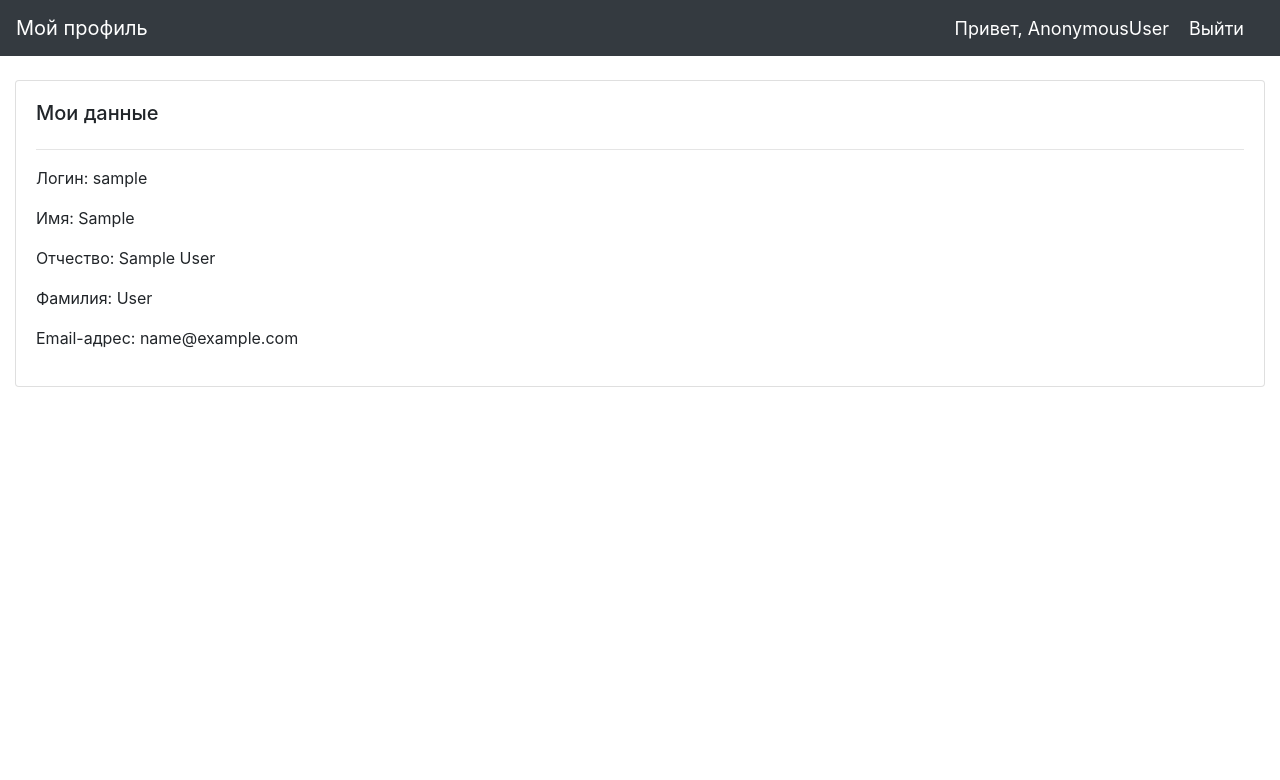
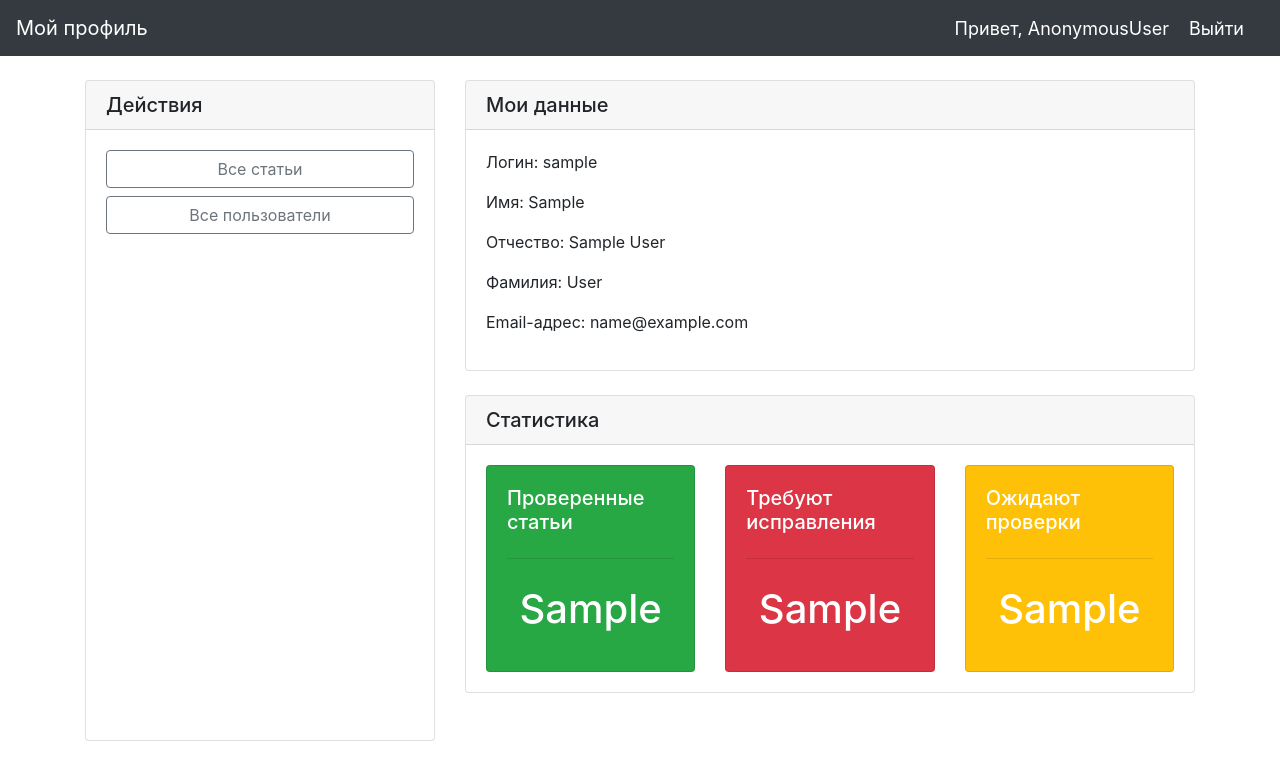
Before and after one commit to SayanGarm/ProjectGPO, a Django app: template Account/templates/registration/moderator_home.html in a window 1280 px wide. Shown: the top 780 px of the page. Run offline with Django 3.2, Linux system fonts and the light colour scheme; tables that the repository leaves empty hold one stand-in row (values such as "Sample post"); the template is opened without the code that fills it: values that come from a table or form of the project are taken from there, most other values are stand-ins (such as "Sample title", 1, 10 or a date in 2020).

Commit message:
Улучшена страница модератора

```diff
--- a/Account/templates/elements/statistic_card.html
+++ b/Account/templates/elements/statistic_card.html
@@ -1,11 +1,14 @@
-<div class="col-md-6">
-    <div class="card card-body">
-        <h5>Статистика</h5>
-        <hr>
 
+<div class="card">
+    <h5 class="card-header">
+        Статистика
+    </h5>
+
+    <div class="card-body">
         <div class="row justify-content-around">
-            <div class="col-md-4">
-            <div class="card card-body">
+
+        <div class="col-md-4">
+            <div class="card card-body text-white bg-success">
                 <h5>Проверенные статьи <br></h5>
                 <hr>
                 <h1 style="text-align: center;padding: 10px">{{articles_count.A}}</h1>
@@ -13,7 +16,7 @@
         </div>
 
         <div class="col-md-4">
-            <div class="card card-body">
+            <div class="card card-body text-white bg-danger">
                 <h5>Требуют исправления</h5>
                 <hr>
                 <h1 style="text-align: center;padding: 10px">{{articles_count.B}}</h1>
@@ -21,14 +24,13 @@
         </div>
 
         <div class="col-md-4">
-            <div class="card card-body">
+            <div class="card card-body text-white bg-warning">
                 <h5>Ожидают проверки</h5>
                 <hr>
                 <h1 style="text-align: center;padding: 10px">{{articles_count.C}}</h1>
             </div>
         </div>
+
         </div>
-
-
     </div>
 </div>
--- a/Account/templates/layout/user_info_card.html
+++ b/Account/templates/layout/user_info_card.html
@@ -1,11 +1,13 @@
-<div class="col-md-6" style="height: 100%;">
-    <div class="card card-body">
-        <h5>{% block title%} Мои данные {% endblock %}</h5>
-        <hr>
-    <p>Логин: {{profile.user}}</p>
-    <p>Имя: {{profile.first_name}}</p>
-    <p>Отчество: {{profile.middle_name}}</p>
-    <p>Фамилия: {{profile.last_name}}</p>
-    <p>Email-адрес: {{profile.email}}</p>
+
+<div class="card">
+    <h5 class="card-header">
+        {% block title%} Мои данные {% endblock %}
+    </h5>
+    <div class="card-body">
+        <p>Логин: {{profile.user}}</p>
+        <p>Имя: {{profile.first_name}}</p>
+        <p>Отчество: {{profile.middle_name}}</p>
+        <p>Фамилия: {{profile.last_name}}</p>
+        <p>Email-адрес: {{profile.email}}</p>
     </div>
 </div>
--- a/Account/templates/registration/moderator_home.html
+++ b/Account/templates/registration/moderator_home.html
@@ -4,19 +4,36 @@
 
 {% block content %}
 
-<br>
-<div class="row">
-	<div class="col-md">
-		<div class="card card-body">
-			<h5>Мои данные</h5>
-			<hr>
-        <p>Логин: {{profile.user}}</p>
-        <p>Имя: {{profile.first_name}}</p>
-        <p>Отчество: {{profile.middle_name}}</p>
-        <p>Фамилия: {{profile.last_name}}</p>
-        <p>Email-адрес: {{profile.email}}</p>
+<div class="container">
+	<div class="row">
+		<div class="col-md-4">
+
+			<br>
+			<div class="card w-100 h-100">
+				<h5 class="card-header">
+					Действия
+				</h5>
+				<div class="card-body">
+					<div class="d-flex flex-column">
+						<a class="btn btn-outline-secondary btn-block" href="#" role="button">Все статьи</a>
+						<a class="btn btn-outline-secondary btn-block" href="#" role="button">Все пользователи</a>
+					</div>
+				</div>
+			</div>
+			<br>
+		</div>
+		<div class="col-md-8 ">
+			<div class="d-flex flex-column justify-content-between">
+				<br>
+				{% include 'elements/user_info_card.html' %}
+				<br>
+				{% include 'elements/statistic_card.html' %}
+				<br>
+			</div>
 		</div>
 	</div>
+	<
 </div>
 
+
 {% endblock %}
```
Also changed, not shown: Account/templates/registration/user_home.html (+8 -2 lines), Account/views.py (+10 -1 lines).
